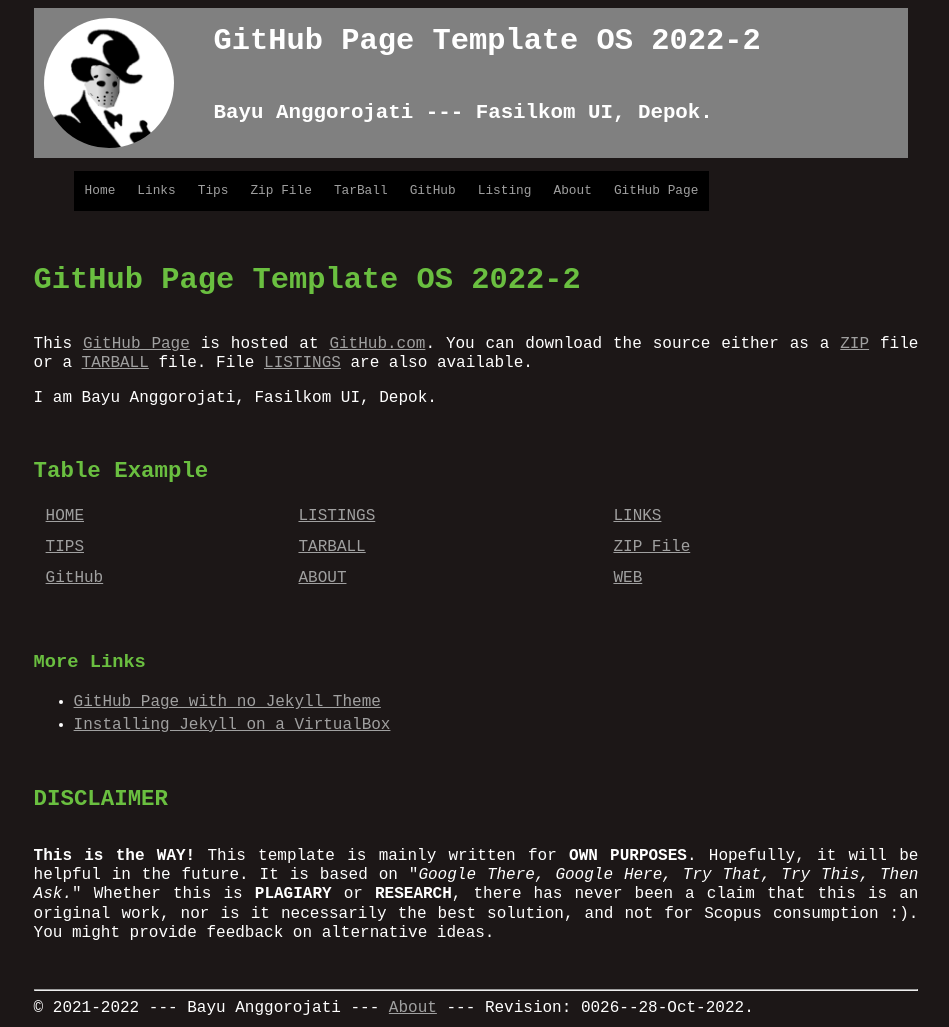
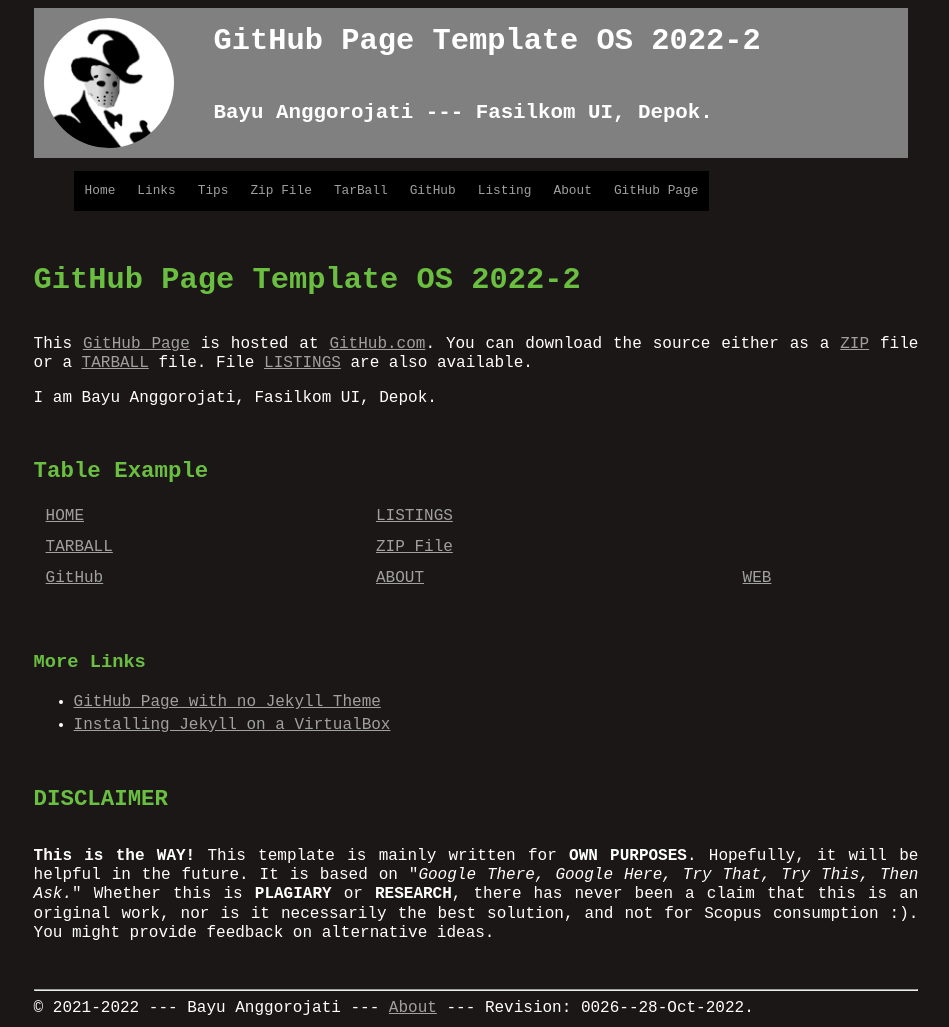
Before and after one commit to bayuanggorojati/os222, a Jekyll site: the page built from index.md, in a window 1280 px wide. Shown: the whole page, without its empty margins (164-1113 px from the left). Built offline with Jekyll 4.4.1, drawn with Linux system fonts in a browser that asks for light colours.

Commit message:
update index.md

```diff
--- a/index.md
+++ b/index.md
@@ -16,8 +16,8 @@ I am {{ site.author }}, {{ site.address }}
 <br id="idx02">
 ## Table Example
 
-| [HOME]({{ site.baseurl }}/) | [LISTINGS]({{ site.baseurl }}/000.html) | [LINKS]({{ site.baseurl }}/LINKS/) |
-| [TIPS]({{ site.baseurl }}/TIPS/) | [TARBALL]({{ site.baseurl }}/template.tar.bz2) | [ZIP File]({{ site.baseurl }}/template.zip) |
+| [HOME]({{ site.baseurl }}/) | [LISTINGS]({{ site.baseurl }}/000.html) |
+| [TARBALL]({{ site.baseurl }}/template.tar.bz2) | [ZIP File]({{ site.baseurl }}/template.zip) |
 | [GitHub]({{ site.urlgithub }}) | [ABOUT]({{ site.baseurl }}/ABOUT/) | [WEB]({{ site.urlweb }}) |
 
 <br id="idx03">
```
